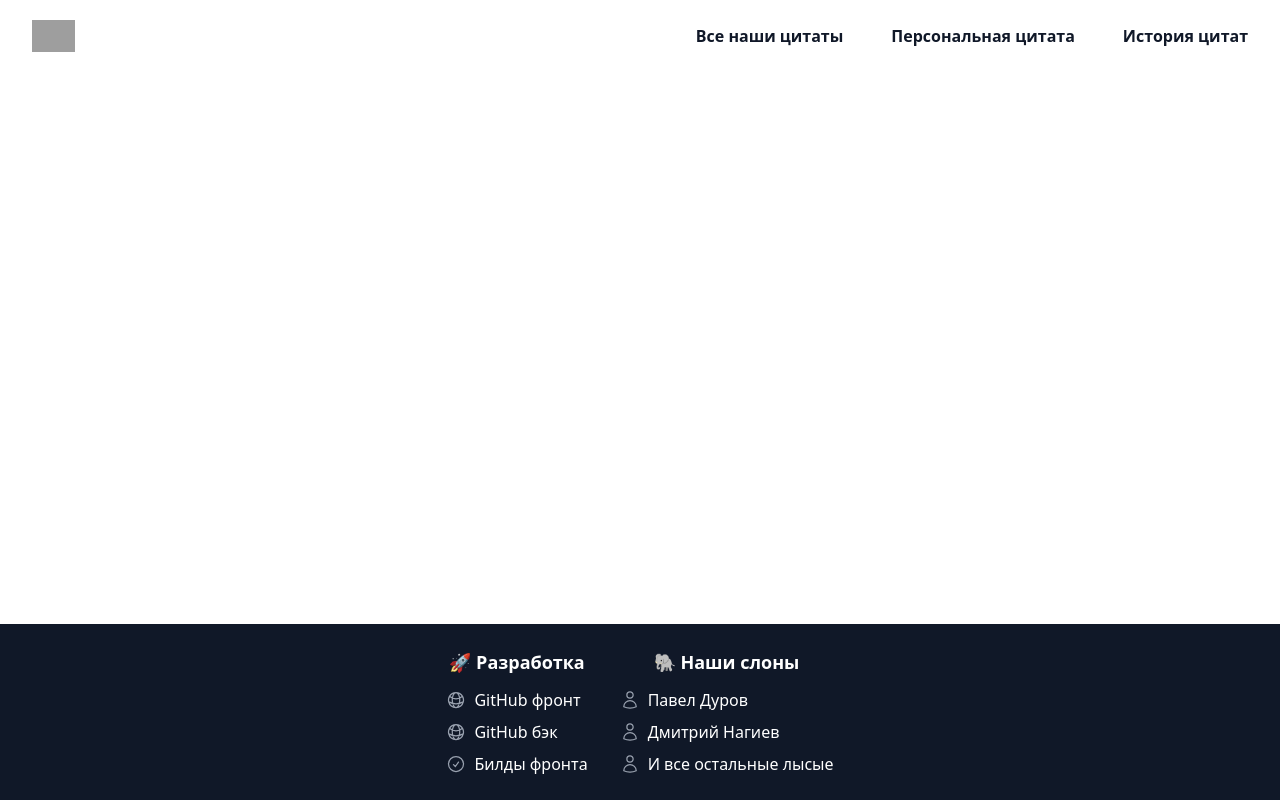
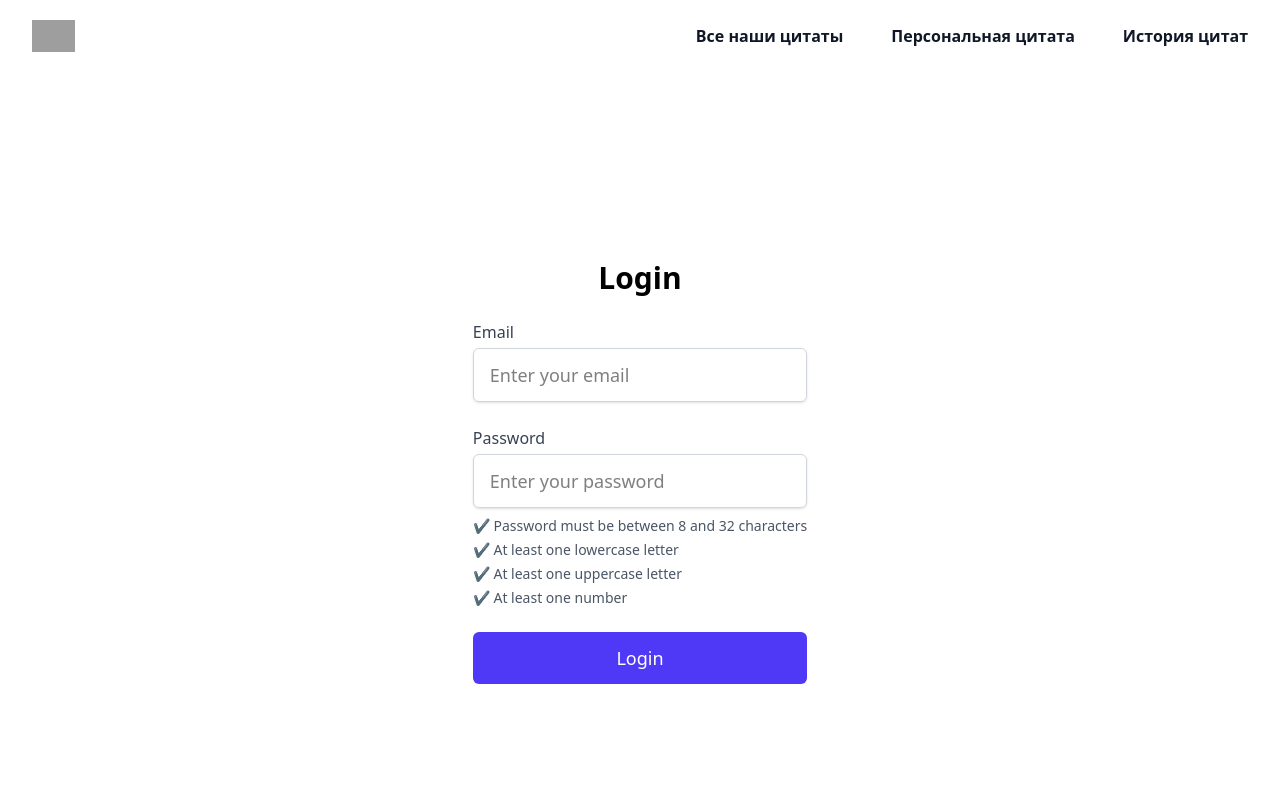
Before and after one commit to NRF24l01/vue_citate_gen, a Vue app: page /auth/login in a window 1280 px wide. Shown: the top 800 px of the page. Built offline with nearby package versions, Linux system fonts and the light colour scheme; grey boxes are pictures that could not be loaded.

Commit message:
add JWT decoding and authentication flow 30%; implement login view 50% and 404 error page(with gif)

```diff
--- a/package.json
+++ b/package.json
@@ -15,6 +15,7 @@
     "@heroicons/vue": "^2.2.0",
     "@tailwindcss/vite": "^4.0.15",
     "axios": "^1.9.0",
+    "jwt-decode": "^4.0.0",
     "pinia": "^3.0.1",
     "tailwindcss": "^4.0.15",
     "vue": "^3.5.13",
@@ -22,6 +23,7 @@
   },
   "devDependencies": {
     "@tsconfig/node22": "^22.0.0",
+    "@types/jwt-decode": "^2.2.1",
     "@types/node": "^22.13.9",
     "@vitejs/plugin-vue": "^5.2.1",
     "@vue/tsconfig": "^0.7.0",
--- a/src/router/index.ts
+++ b/src/router/index.ts
@@ -3,6 +3,8 @@ import HomeView from '../views/HomeView.vue'
 import AllQuotas from '@/views/AllQuotas.vue'
 import GenQuote from '@/views/GenQuote.vue'
 import History from '@/views/History.vue'
+
+import { jwtDecode } from "jwt-decode";
 
 const router = createRouter({
   history: createWebHistory(import.meta.env.BASE_URL),
@@ -26,8 +28,59 @@ const router = createRouter({
       path: '/history',
       name: 'history',
       component: History,
+    },
+    {
+      path: '/auth/login',
+      name: 'login',
+      component: () => import('../views/auth/Login.vue'),
+    },
+    {
+      path: '/:pathMatch(.*)*',
+      name: 'not_found',
+      component: () => import('../views/errors/404.vue'),
     }
   ],
+  scrollBehavior(to, from, savedPosition) {
+    if (savedPosition) {
+      return savedPosition;
+    } else {
+      return { top: 0 };
+    }
+  },
 })
 
+interface DecodedJwt {
+  access?: string;
+  [key: string]: any;
+}
+
+function decodeJwt(token: string): DecodedJwt | null {
+  try {
+    return jwtDecode<DecodedJwt>(token);
+  } catch (error) {
+    console.error("Invalid JWT", error);
+    return null;
+  }
+}
+
+function getCustomClaims(token: string | null): DecodedJwt | null {
+  if (!token) {
+    return null;
+  }
+  return decodeJwt(token);
+}
+
+router.beforeEach((to, from, next) => {
+
+  const token = localStorage.getItem("token");
+  if (!token && to.name !== 'login' && false) {
+    next({ name: 'login' });
+    return;
+  }
+  const decodedToken = getCustomClaims(token);
+
+  next();
+});
+
+
 export default router
--- a/src/views/AllQuotas.vue
+++ b/src/views/AllQuotas.vue
@@ -3,13 +3,20 @@ import Card from "@/components/Card.vue";
 import { ref, onMounted } from "vue";
 
 interface Quote {
-    id: number;
+    id: string;
     text: string;
     author: string;
     tags: string[];
 }
 
 const quotas = ref<Quote[]>([]);
+
+quotas.value = [{
+            id: "load",
+            text: "Загружаемся...",
+            author: "Бекенд",
+            tags: ["#Загрузка", "#Бек ответь"]
+        }]
 
 import axios from "axios";
 
--- /dev/null
+++ b/src/views/auth/Login.vue
@@ -0,0 +1,132 @@
+<template>
+    <div class="flex justify-center items-center min-h-screen px-4">
+        <form
+            @submit.prevent="handleSubmit"
+            class="w-full space-y-6 text-lg"
+        >
+            <h2 class="text-3xl font-bold text-center">Login</h2>
+
+            <!-- Email Field -->
+            <div>
+                <label for="email" class="block text-base font-medium text-gray-700">Email</label>
+                <input
+                    v-model="email"
+                    @input="validateEmail"
+                    :class="[
+                        'mt-1 block w-full px-4 py-3 border rounded-md shadow-sm focus:ring-indigo-500 focus:border-indigo-500',
+                        errors.email ? 'border-red-500' : 'border-gray-300'
+                    ]"
+                    type="email"
+                    id="email"
+                    placeholder="Enter your email"
+                />
+                <p v-if="errors.email" class="text-red-500 text-sm mt-1">{{ errors.email }}</p>
+            </div>
+
+            <!-- Password Field -->
+            <div>
+                <label for="password" class="block text-base font-medium text-gray-700">Password</label>
+                <input
+                    v-model="password"
+                    @input="validatePassword"
+                    :class="[
+                        'mt-1 block w-full px-4 py-3 border rounded-md shadow-sm focus:ring-indigo-500 focus:border-indigo-500',
+                        errors.password ? 'border-red-500' : 'border-gray-300'
+                    ]"
+                    type="password"
+                    id="password"
+                    placeholder="Enter your password"
+                />
+                <p v-if="errors.password" class="text-red-500 text-sm mt-1">{{ errors.password }}</p>
+                <!-- Password Requirements -->
+                <ul class="mt-2 space-y-1 text-sm text-gray-600">
+                    <li :class="password.length >= 8 && password.length <= 32 ? 'text-green-600' : ''">
+                        ✔ Password must be between 8 and 32 characters
+                    </li>
+                    <li :class="/[a-z]/.test(password) ? 'text-green-600' : ''">
+                        ✔ At least one lowercase letter
+                    </li>
+                    <li :class="/[A-Z]/.test(password) ? 'text-green-600' : ''">
+                        ✔ At least one uppercase letter
+                    </li>
+                    <li :class="/\d/.test(password) ? 'text-green-600' : ''">
+                        ✔ At least one number
+                    </li>
+                </ul>
+            </div>
+
+            <!-- Submit Button -->
+            <button
+                type="submit"
+                class="w-full bg-indigo-600 text-white py-3 px-4 rounded-md hover:bg-indigo-700 focus:outline-none focus:ring-2 focus:ring-indigo-500 focus:ring-offset-2"
+            >
+                Login
+            </button>
+        </form>
+    </div>
+</template>
+
+<script setup lang="ts">
+import { ref } from "vue";
+import axios from "axios";
+
+const email = ref("");
+const password = ref("");
+const errors = ref<{ email?: string; password?: string }>({});
+
+const validateEmail = () => {
+    if (!email.value) {
+        errors.value.email = "Email is required.";
+    } else if (!/^[^\s@]+@[^\s@]+\.[^\s@]+$/.test(email.value)) {
+        errors.value.email = "Invalid email format.";
+    } else {
+        errors.value.email = undefined;
+    }
+};
+
+const validatePassword = () => {
+    if (!password.value) {
+        errors.value.password = "Password is required.";
+    } else if (password.value.length < 8 || password.value.length > 32) {
+        errors.value.password = "Password must be between 8 and 32 characters.";
+    } else if (!/(?=.*[a-z])(?=.*[A-Z])(?=.*\d)/.test(password.value)) {
+        errors.value.password = "Password must include at least one uppercase letter, one lowercase letter, and one number.";
+    } else {
+        errors.value.password = undefined;
+    }
+};
+
+const validateForm = () => {
+    validateEmail();
+    validatePassword();
+    return !errors.value.email && !errors.value.password;
+};
+
+const handleSubmit = async () => {
+    if (!validateForm()) return;
+
+    try {
+        const response = await axios.post(`${import.meta.env.VITE_BACKEND_URL}/auth/login`, {
+            email: email.value,
+            password: password.value,
+        });
+
+        console.log("Login successful:", response.data);
+        // Handle successful login (e.g., store token, redirect)
+    } catch (error) {
+        const err = error as any;
+        console.error("Login failed:", err.response?.data || err.message);
+        // Handle login error (e.g., show error message)
+    }
+};
+</script>
+
+<style scoped>
+/* Remove card styling completely */
+form {
+    max-width: none;
+    padding: 0;
+    background: none;
+    box-shadow: none;
+}
+</style>
--- /dev/null
+++ b/src/views/errors/404.vue
@@ -0,0 +1,20 @@
+<template>
+    <div class="flex flex-col items-center justify-center h-screen text-center w-full">
+        <div class="flex flex-col lg:flex-row items-center justify-center lg:items-center">
+            <div class="text-center lg:text-left">
+            <h1 class="text-6xl font-bold text-gray-800 mb-4">404</h1>
+            <p class="text-xl text-gray-600 mb-6">Упс! Страница не найдена.</p>
+            <RouterLink to="/" class="px-6 py-3 bg-indigo-600 text-white rounded-lg shadow-md hover:bg-indigo-700 transition">
+                Вернуться на главную
+            </RouterLink>
+            </div>
+            <div class="flex items-center justify-center text-center lg:text-left lg:ml-8">
+            <img src="https://media0.giphy.com/media/v1.Y2lkPTc5MGI3NjExY2l6YzFwaDl2cXRldGk1cXBwMHR3MjQ4bWxzdG91NGZiMzAyaTVwbCZlcD12MV9pbnRlcm5hbF9naWZfYnlfaWQmY3Q9Zw/C21GGDOpKT6Z4VuXyn/giphy.gif" alt="404 Not Found" class="w-128 h-128">
+            </div>
+        </div>
+    </div>
+</template>
+
+<script setup>
+import { RouterLink } from 'vue-router';
+</script>
```
Also changed, not shown: 1 other file (tests, documents, lock files or other folders).
